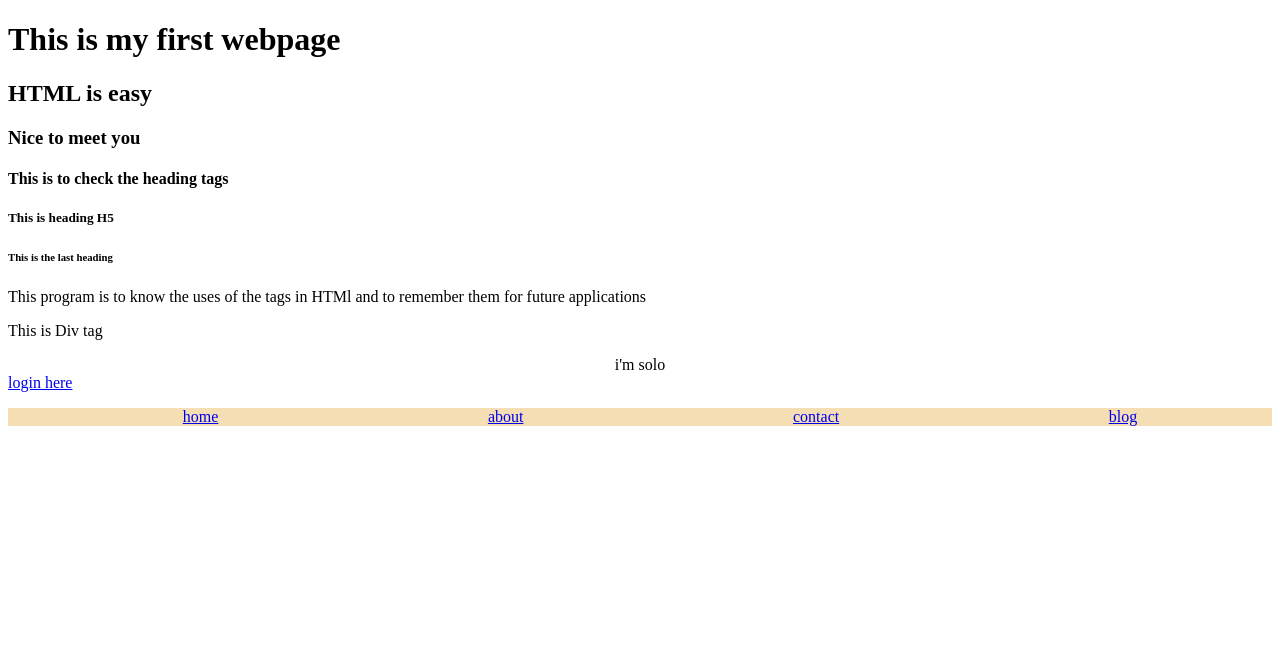
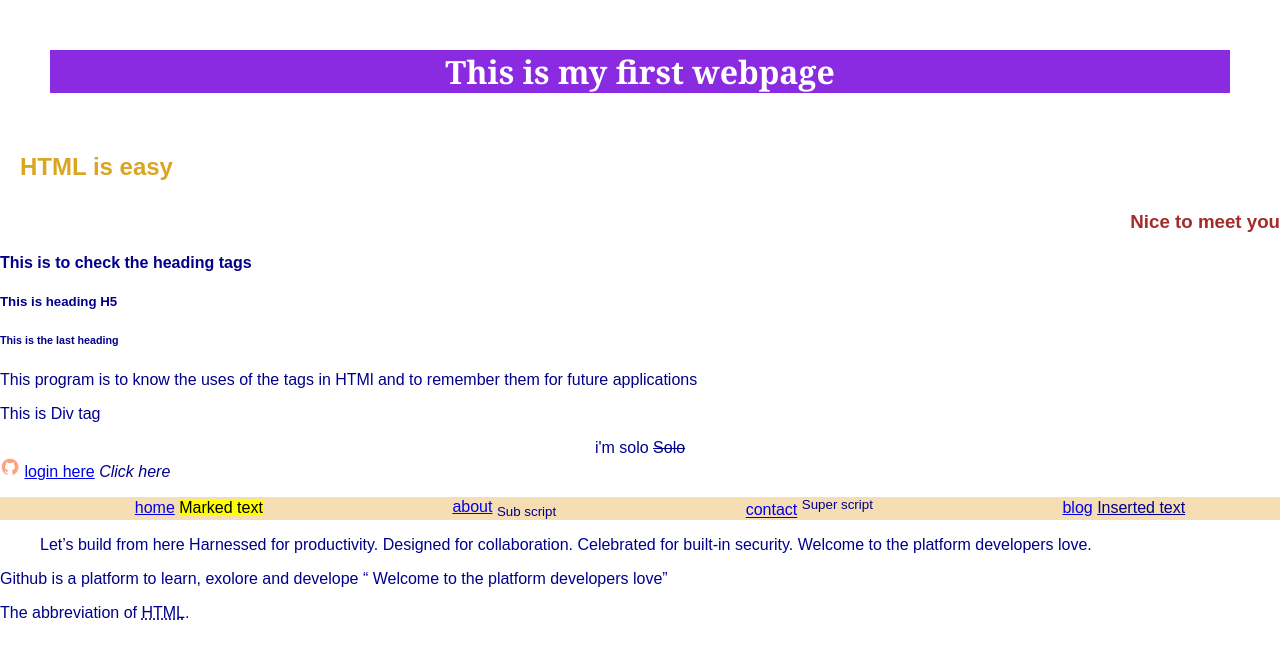
Before and after one commit to solomon-prabu/Practice, a plain HTML site: page index.html in a window 1280 px wide. Drawn offline with Linux system fonts and the light colour scheme.

Commit message:
New tags learnt

```diff
--- a/index.html
+++ b/index.html
@@ -4,11 +4,12 @@
     <meta charset="UTF-8">
     <meta http-equiv="X-UA-Compatible" content="IE=edge">
     <meta name="viewport" content="width=device-width, initial-scale=1.0">
-    <title>Document</title>
+    <title>Learn HTML</title>
+    <script src="https://kit.fontawesome.com/yourcode.js" crossorigin="anonymous"></script>
     <link rel="stylesheet" href="./style.css">
 </head>
 <body>
-    <h1> This is my first webpage </h1>
+    <h1 style="background-color: blueviolet; font-family: Georgia, 'Times New Roman', Times, serif;"> This is my first webpage </h1>
     <h2> HTML is easy   </h2>
     <h3> Nice to meet you </h3>
     <h4> This is to check the heading tags </h4>
@@ -25,26 +26,32 @@
     </div>
 
    <center>
-    <div> i'm <span>solo</></span> </div>
+    <div> i'm <span>solo</></span> <del>Solo</del> </div>
    </center>
 
-    <a href="https://github.com" >login here</a>
+   <img src="github.png" alt="https://github.com" height="20px" width="20">
+
+    <a href="https://github.com" >login here</a> <em>Click here</em>
 
     <ul class="nav" id="nav">
         <li>
-            <a href="home">home</a>
+            <a href="home">home</a> <mark>Marked text</mark>
         </li>
         <li>
-            <a href="about">about</a>
+            <a href="about">about</a> <sub>Sub script</sub>
         </li>
         <li>
-            <a href="contact">contact</a>
+            <a href="contact">contact</a> <sup>Super script</sup>
         </li>
         <li>
-            <a href="blog">blog</a>
+            <a href="blog">blog</a> <ins>Inserted text</ins>
         </li>
     </ul>
+    <blockquote cite = "https://github.com">Let’s build from here
+        Harnessed for productivity. Designed for collaboration. Celebrated for built-in security. Welcome to the platform developers love.</blockquote>
+    <p>Github is a platform to learn, exolore and develope  <q> Welcome to the platform developers love</q></p>
 
+    <p>The abbreviation of <abbr title="Hyper Text Markup Language">HTML</abbr>.</p>
 
 </body>
 </html>
--- a/style.css
+++ b/style.css
@@ -5,3 +5,25 @@
     list-style: none;
     background-color: wheat;
 }
+body{
+    font-family: sans-serif;
+    color: darkblue;
+    size: 20;
+    margin:auto;
+    line-height-step: 1;
+}
+h1{
+    color: white;
+    align-items: center;
+    margin: 50px;
+    text-align: center;
+}
+h2{
+    color: goldenrod;
+    padding: 10px;
+    margin-left: 10px;
+}
+h3{
+    color: brown;
+    text-align:right;
+}
```
Also changed, not shown: github.png (added).
